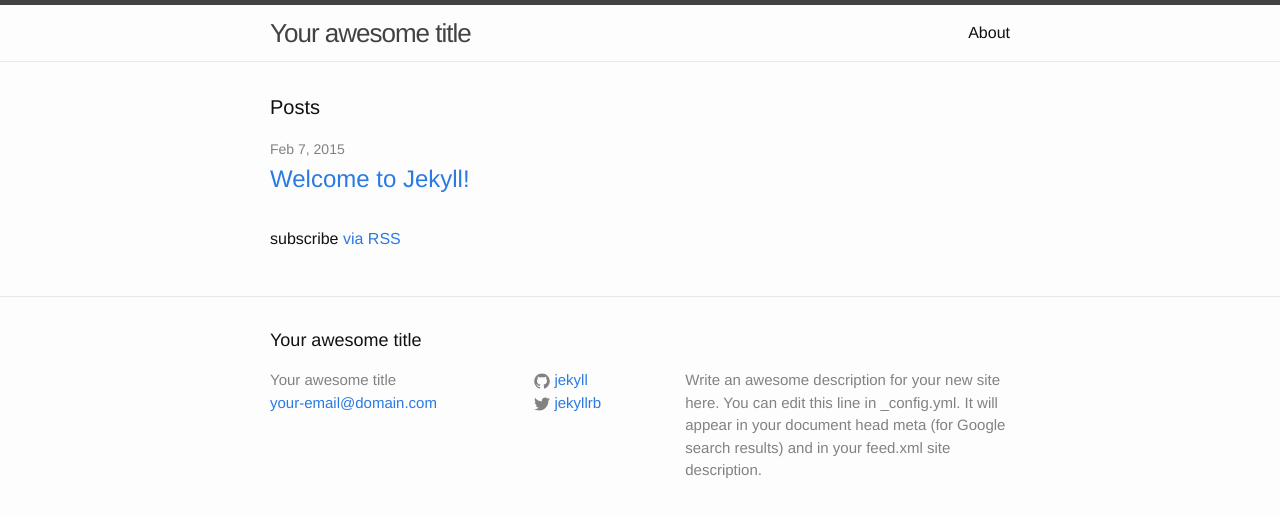
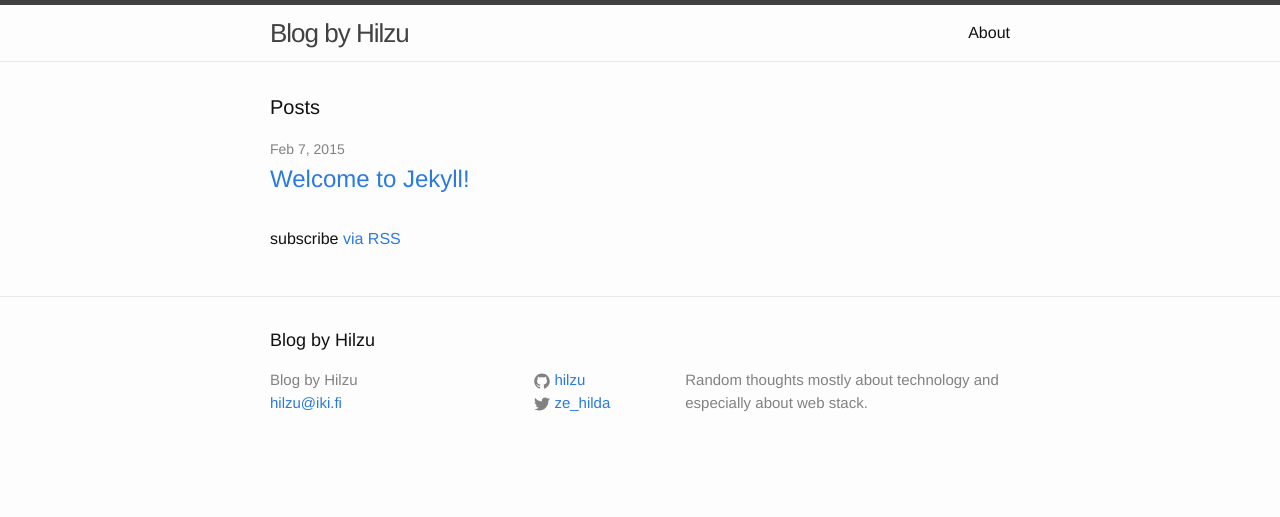
Before and after one commit to Hilzu/blog.hilzu.moe, a Jekyll site: the page built from index.html, in a window 1280 px wide. Shown: the top 517 px of the page. Built offline with Jekyll 4.4.1, drawn with Linux system fonts in a browser that asks for light colours.

Commit message:
Add basic info to jekyll config

```diff
--- a/_config.yml
+++ b/_config.yml
@@ -1,14 +1,12 @@
 # Site settings
-title: Your awesome title
-email: your-email@domain.com
-description: > # this means to ignore newlines until "baseurl:"
-  Write an awesome description for your new site here. You can edit this
-  line in _config.yml. It will appear in your document head meta (for
-  Google search results) and in your feed.xml site description.
+title: Blog by Hilzu
+email: hilzu@iki.fi
+description: >
+  Random thoughts mostly about technology and especially about web stack.
 baseurl: "" # the subpath of your site, e.g. /blog/
-url: "http://yourdomain.com" # the base hostname & protocol for your site
-twitter_username: jekyllrb
-github_username:  jekyll
+url: "http://blog.hilzu.moe" # the base hostname & protocol for your site
+twitter_username: ze_hilda
+github_username:  hilzu
 
 # Build settings
 markdown: kramdown
```
